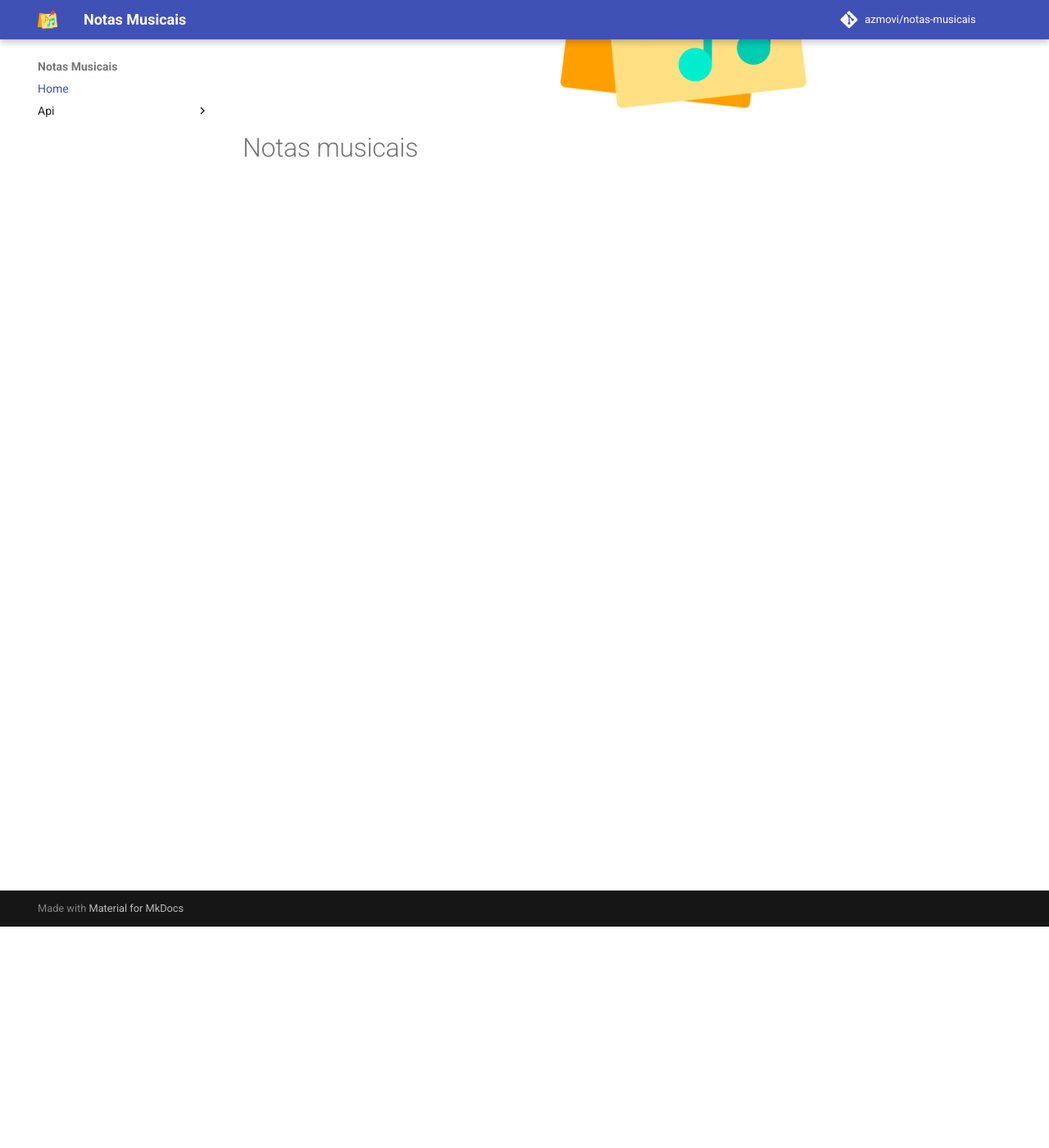
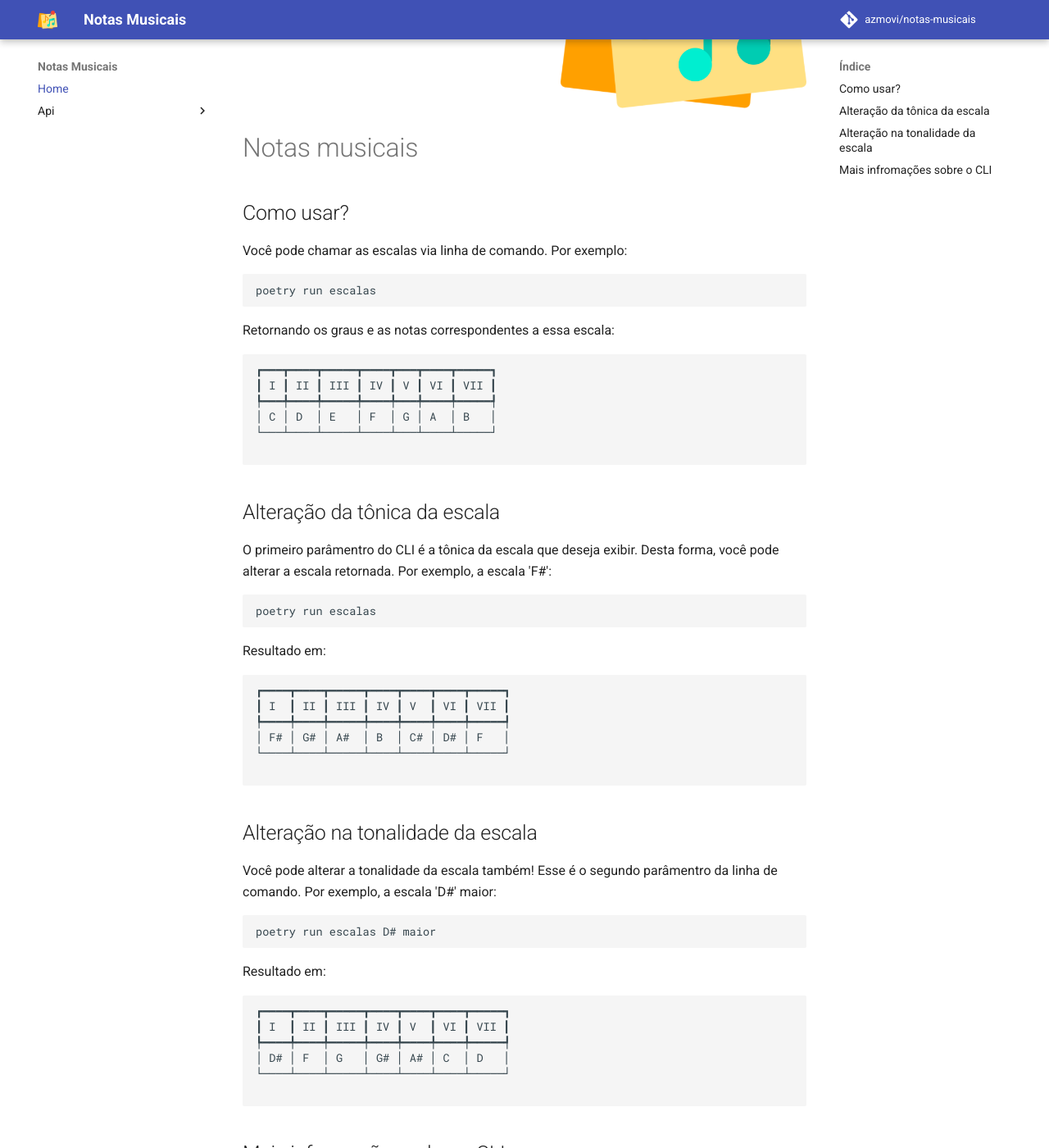
Before and after one commit to azmovi/notas-musicais, an MkDocs documentation site: the page built from docs/index.md, in a window 1280 px wide and 1400 px high, scrolled down 270 px. Shown: the whole window at 82% size. Built offline with MkDocs 1.6.1 and Material for MkDocs 9.7.7, drawn with Linux system fonts in a browser that asks for light colours; some of the changed text lies outside the part shown.

Commit message:
Exemplos de uso do CLI na página incial da documentação

````diff
--- a/docs/index.md
+++ b/docs/index.md
@@ -1,2 +1,77 @@
 ![logo do projeto](assets/logo.png){ width="300" .center }
 # Notas musicais
+
+## Como usar?
+Você pode chamar as escalas via linha de comando. Por exemplo:
+
+```bash
+poetry run escalas
+```
+Retornando os graus e as notas correspondentes a essa escala:
+
+```bash
+┏━━━┳━━━━┳━━━━━┳━━━━┳━━━┳━━━━┳━━━━━┓
+┃ I ┃ II ┃ III ┃ IV ┃ V ┃ VI ┃ VII ┃
+┡━━━╇━━━━╇━━━━━╇━━━━╇━━━╇━━━━╇━━━━━┩
+│ C │ D  │ E   │ F  │ G │ A  │ B   │
+└───┴────┴─────┴────┴───┴────┴─────┘
+
+```
+## Alteração da tônica da escala
+
+O primeiro parâmentro do CLI é a tônica da escala que deseja exibir. Desta forma, você pode alterar a escala retornada. Por exemplo, a escala 'F#':
+
+```bash
+poetry run escalas
+```
+Resultado em:
+```
+┏━━━━┳━━━━┳━━━━━┳━━━━┳━━━━┳━━━━┳━━━━━┓
+┃ I  ┃ II ┃ III ┃ IV ┃ V  ┃ VI ┃ VII ┃
+┡━━━━╇━━━━╇━━━━━╇━━━━╇━━━━╇━━━━╇━━━━━┩
+│ F# │ G# │ A#  │ B  │ C# │ D# │ F   │
+└────┴────┴─────┴────┴────┴────┴─────┘
+
+```
+## Alteração na tonalidade da escala
+Você pode alterar a tonalidade da escala também! Esse é o segundo parâmentro da linha de comando. Por exemplo, a escala 'D#' maior:
+```bash
+poetry run escalas D# maior
+```
+Resultado em:
+```
+┏━━━━┳━━━━┳━━━━━┳━━━━┳━━━━┳━━━━┳━━━━━┓
+┃ I  ┃ II ┃ III ┃ IV ┃ V  ┃ VI ┃ VII ┃
+┡━━━━╇━━━━╇━━━━━╇━━━━╇━━━━╇━━━━╇━━━━━┩
+│ D# │ F  │ G   │ G# │ A# │ C  │ D   │
+└────┴────┴─────┴────┴────┴────┴─────┘
+
+```
+## Mais infromações sobre o CLI
+
+Para descobrir outras opções, você pode usar a flag '--help'
+
+```bash
+poetry run escalas --help
+
+```
+
+Resultado em:
+```bash
+Usage: escalas [OPTIONS] [TONICA] [TONALIDADE]
+
+╭─ Arguments ─────────────────────────────────────────────────────────────────────────────────────────╮
+│   tonica          [TONICA]      Tõnica da escala [default: c]                                       │
+│   tonalidade      [TONALIDADE]  Tonalidade da escala [default: maior]                               │
+╰─────────────────────────────────────────────────────────────────────────────────────────────────────╯
+╭─ Options ───────────────────────────────────────────────────────────────────────────────────────────╮
+│ --install-completion        [bash|zsh|fish|powershell|pwsh]  Install completion for the specified   │
+│                                                              shell.                                 │
+│                                                              [default: None]                        │
+│ --show-completion           [bash|zsh|fish|powershell|pwsh]  Show completion for the specified      │
+│                                                              shell, to copy it or customize the     │
+│                                                              installation.                          │
+│                                                              [default: None]                        │
+│ --help                                                       Show this message and exit.            │
+╰─────────────────────────────────────────────────────────────────────────────────────────────────────╯
+```
````
